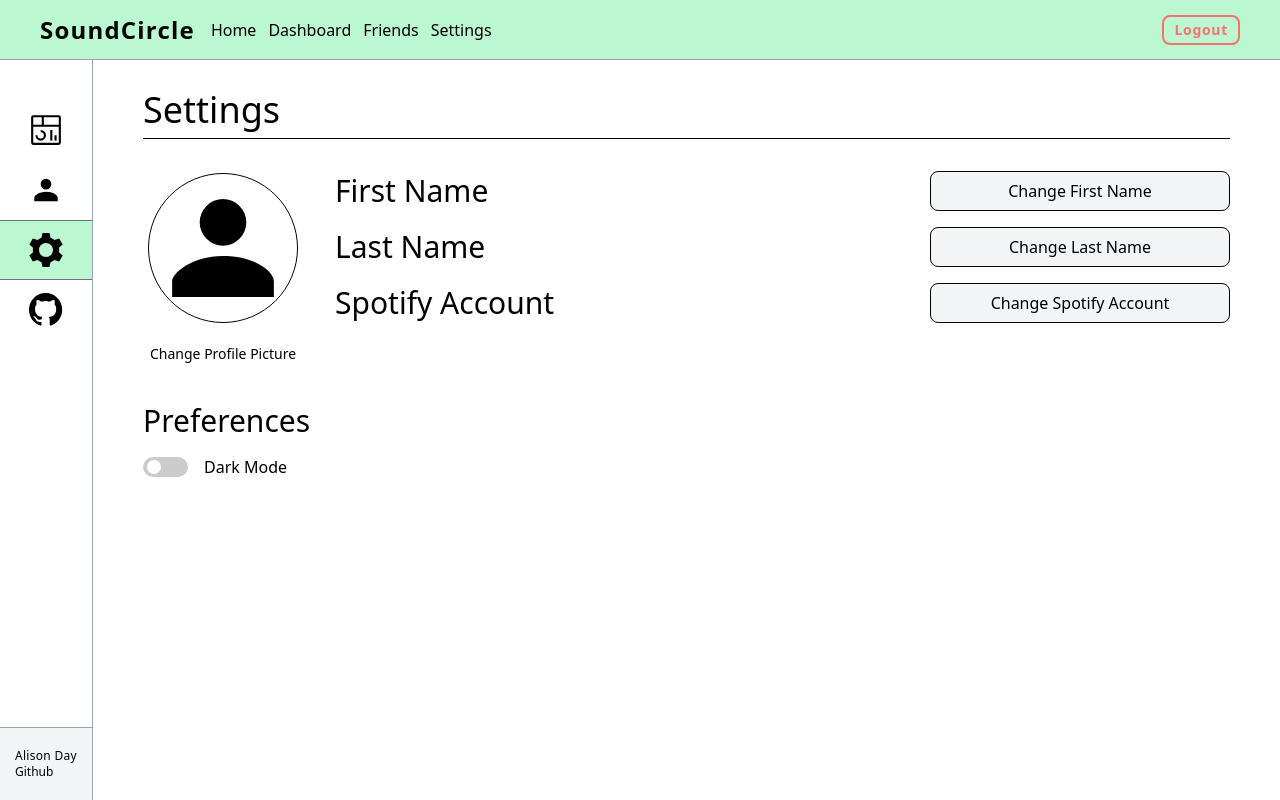
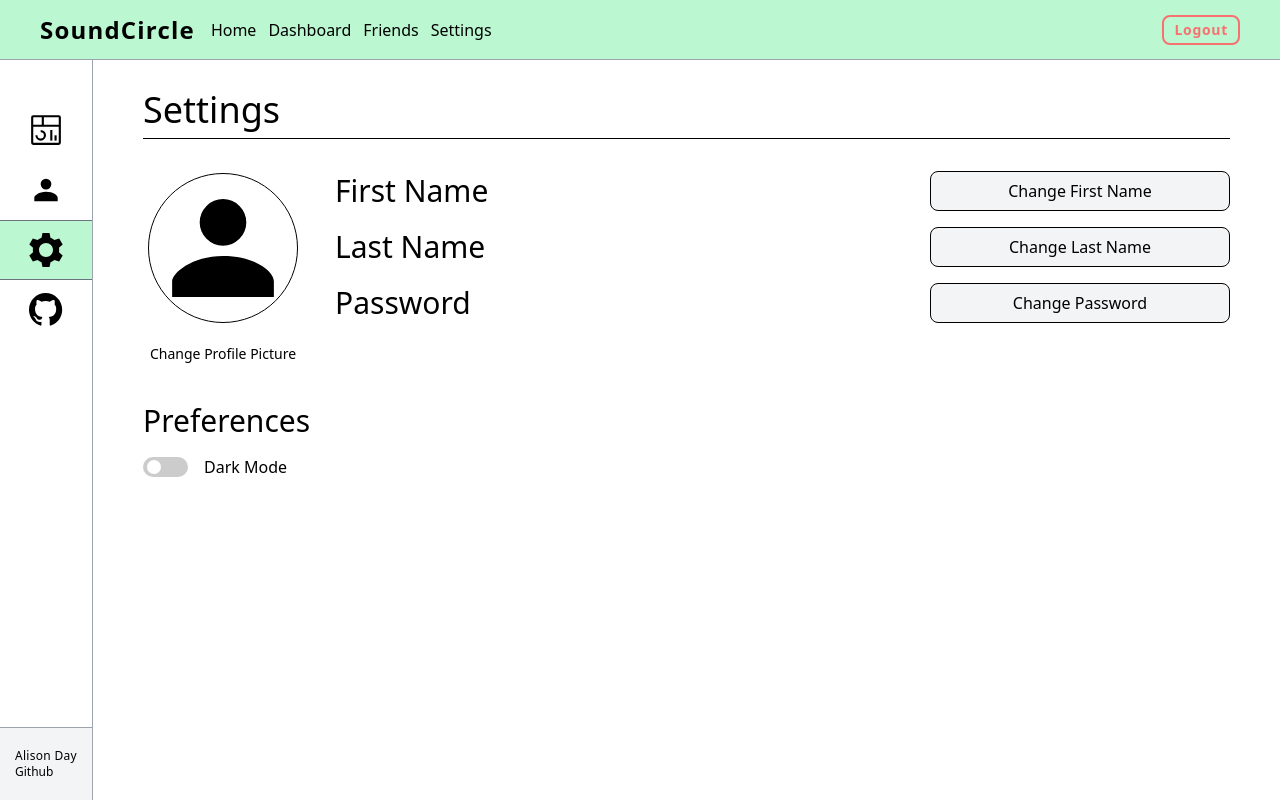
Before and after one commit to aday2418/startup, a Next.js app: page /dashboard/settings in a window 1280 px wide. Built offline with nearby package versions, Linux system fonts and the light colour scheme.

Commit message:
Changed the change spotify account to a change password field

```diff
--- a/src/app/auth/callback/route.js
+++ b/src/app/auth/callback/route.js
@@ -29,7 +29,6 @@ export async function GET(request) {
           await supabase.auth.exchangeCodeForSession(code)
     }
 
-    console.log(code)
 
     return NextResponse.redirect('http://localhost:3000/dashboard')
 }
--- a/src/app/dashboard/Genres.jsx
+++ b/src/app/dashboard/Genres.jsx
@@ -1,7 +1,6 @@
 import GenreChart from "./GenreChart"
 export default function Genres({artists}){
   const genrePercentages = calculateGenrePercentages(artists).sort((a, b) => b.percentage - a.percentage);
-  console.log(genrePercentages);
 
   function calculateGenrePercentages(artists) {
     let genreCounts = {};
--- a/src/app/dashboard/UserDashboard.jsx
+++ b/src/app/dashboard/UserDashboard.jsx
@@ -45,15 +45,12 @@ export default function UserDashboard({songs, artists, spotifyUsername}) {
     const repeatTask = async () => {
       await supabase.auth.refreshSession();
       console.log("refreshing")
-      // Place your interval task code here
     };
 
-    // Set up the interval
     const intervalId = setInterval(repeatTask, interval);
 
-    // Clean up the interval on component unmount
     return () => clearInterval(intervalId);
-  }, []); // This also runs only once on component mount
+  }, []);
 
   const changeTab = (newTab) => {
     setTab(newTab)
--- a/src/app/dashboard/friends/AddFriendBlock.jsx
+++ b/src/app/dashboard/friends/AddFriendBlock.jsx
@@ -7,7 +7,6 @@ export default function AddFriendBlock({user, addFriend}){
         addFriend(user)
     }
     const {darkMode} = useContext(DarkModeContext)
-    console.log("user:", user)
 
     return(
         <button className='relative flex flex-col w-[130px] p-3 gap-2 items-center' onClick={handleClick} >
--- a/src/app/dashboard/settings/page.jsx
+++ b/src/app/dashboard/settings/page.jsx
@@ -13,7 +13,7 @@ export default function Settings() {
     const [profilePic, setProfilePic] = useState('');
     const [firstName, setFirstName] = useState('');
     const [lastName, setLastName] = useState('');
-    const [spotifyUsername, setSpotifyUsername] = useState('');
+    const [password, setPassword] = useState('');
     const [darkModePreference, setDarkModePreference] = useState(darkMode);
 
     useEffect(() => {
@@ -25,12 +25,13 @@ export default function Settings() {
         const storedFirstName = localStorage.getItem('firstName');
         const storedLastName = localStorage.getItem('lastName');
         const storedSpotify = localStorage.getItem('spotifyUsername');
+        const storedPassword = localStorage.getItem('password');
         const storedPreference = localStorage.getItem('darkMode');
 
         if (storedPicture) setProfilePic(storedPicture);
         setFirstName(storedFirstName || '');
         setLastName(storedLastName || '');
-        setSpotifyUsername(storedSpotify || '');
+        setPassword(storedPassword || '');
         setDarkModePreference(storedPreference === 'true');
 
         // If you need to use these stored values, consider setting them to state here
@@ -67,7 +68,7 @@ export default function Settings() {
                 <div className='flex flex-col justify-top w-full gap-4'>
                     <InfoRow blockName="First Name" passedValue={firstName} localStorageKey="firstName"/>
                     <InfoRow blockName="Last Name" passedValue={lastName} localStorageKey="lastName"/>
-                    <InfoRow blockName="Spotify Account" passedValue={spotifyUsername} localStorageKey="spotifyUsername"/>
+                    <InfoRow blockName="Password" passedValue={password} localStorageKey="password"/>
                 </div>
             </div>
             <h1 className='text-3xl mt-8 mb-4'>Preferences</h1>
```
